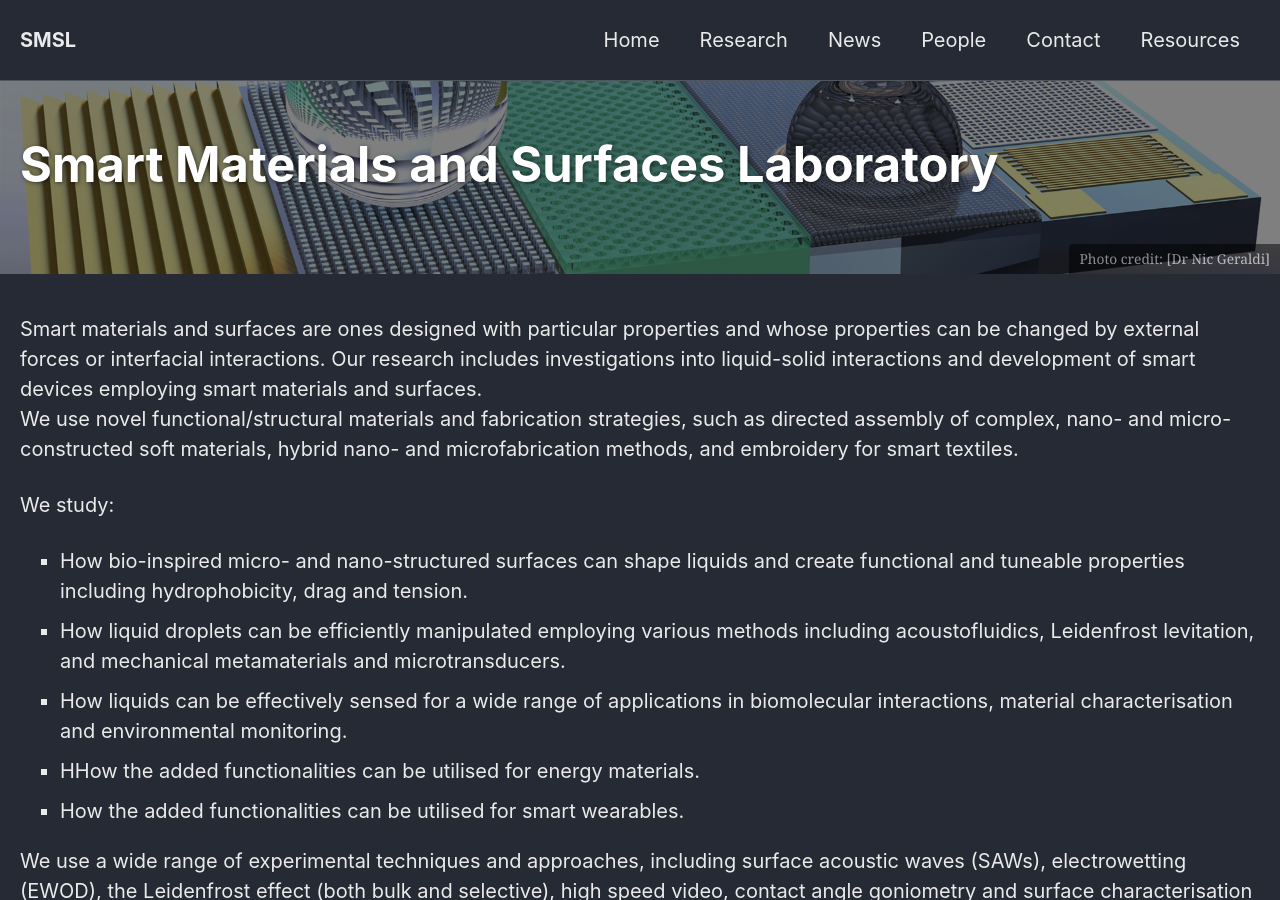
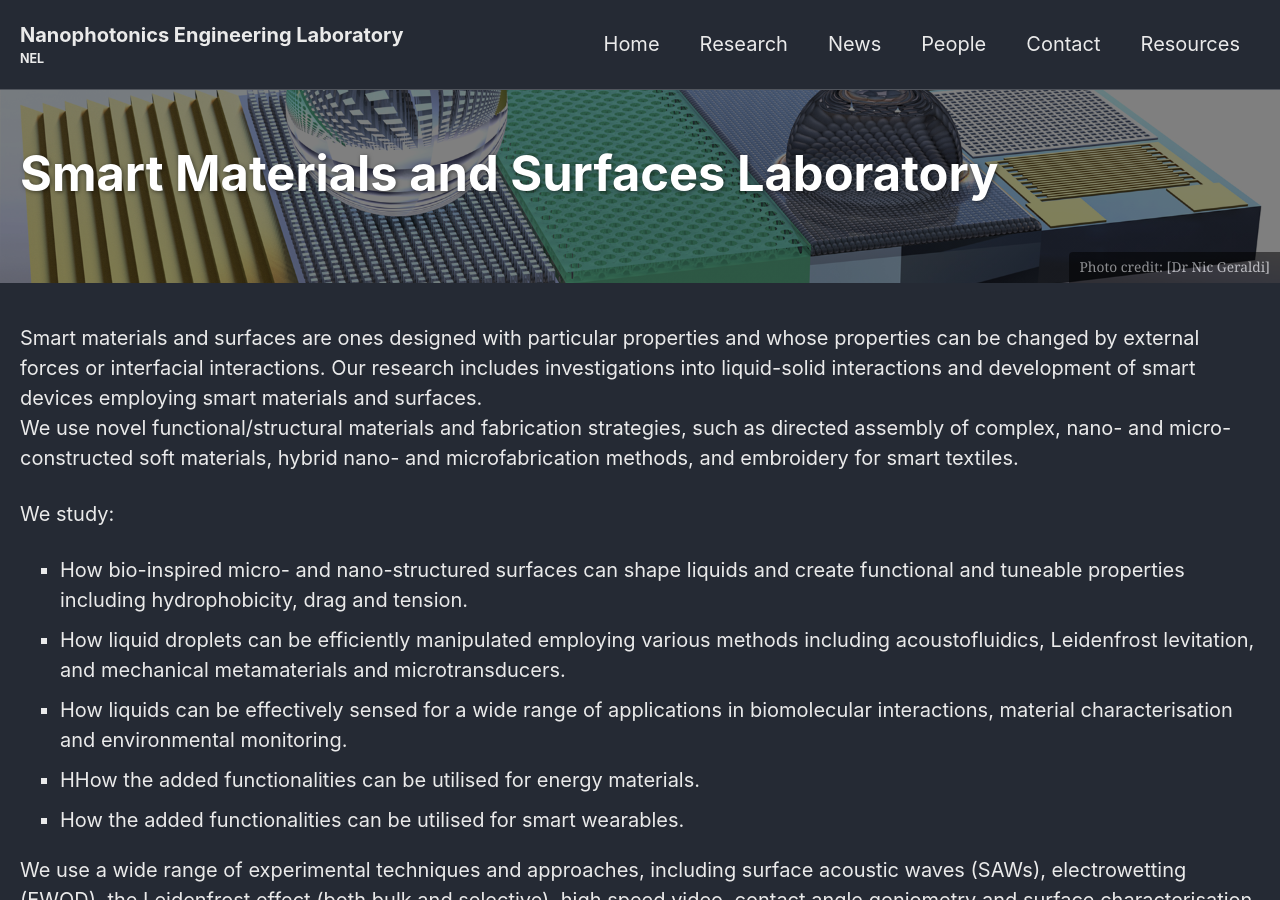
Before and after one commit to qubits/nanophotonicenglab.github.io, a Jekyll site: the page built from _pages/home.md, in a window 1280 px wide and 900 px high. Built offline with Jekyll 4.4.1, drawn with Linux system fonts in a browser that asks for light colours; cached includes are drawn as plain includes.

Commit message:
name change

```diff
--- a/_config.yml
+++ b/_config.yml
@@ -16,11 +16,11 @@ minimal_mistakes_skin    : "dark" # "air", "aqua", "contrast", "dark", "dirt", "
 
 # Site Settings
 locale                   : "en-US"
-title                    : "SMSL"
+title                    : "Nanophotonics Engineering Laboratory"
 title_separator          : "|"
-subtitle                 : #"SMSL"
-name                     : "SMSL"
-description              : "SMSL NU"
+subtitle                 : "NEL"
+name                     : "Nanophotonics Engineering Laboratory"
+description              : "Nanophotonics Engineering Laboratory at Northumbria University"
 url                      : # the base hostname & protocol for your site e.g. "https://mmistakes.github.io"
 baseurl                  : # the subpath of your site, e.g. "/blog"
 repository               : "agwlprash/agwlprashtemp.github.io" # GitHub username/repo-name e.g. "mmistakes/minimal-mistakes"
```
